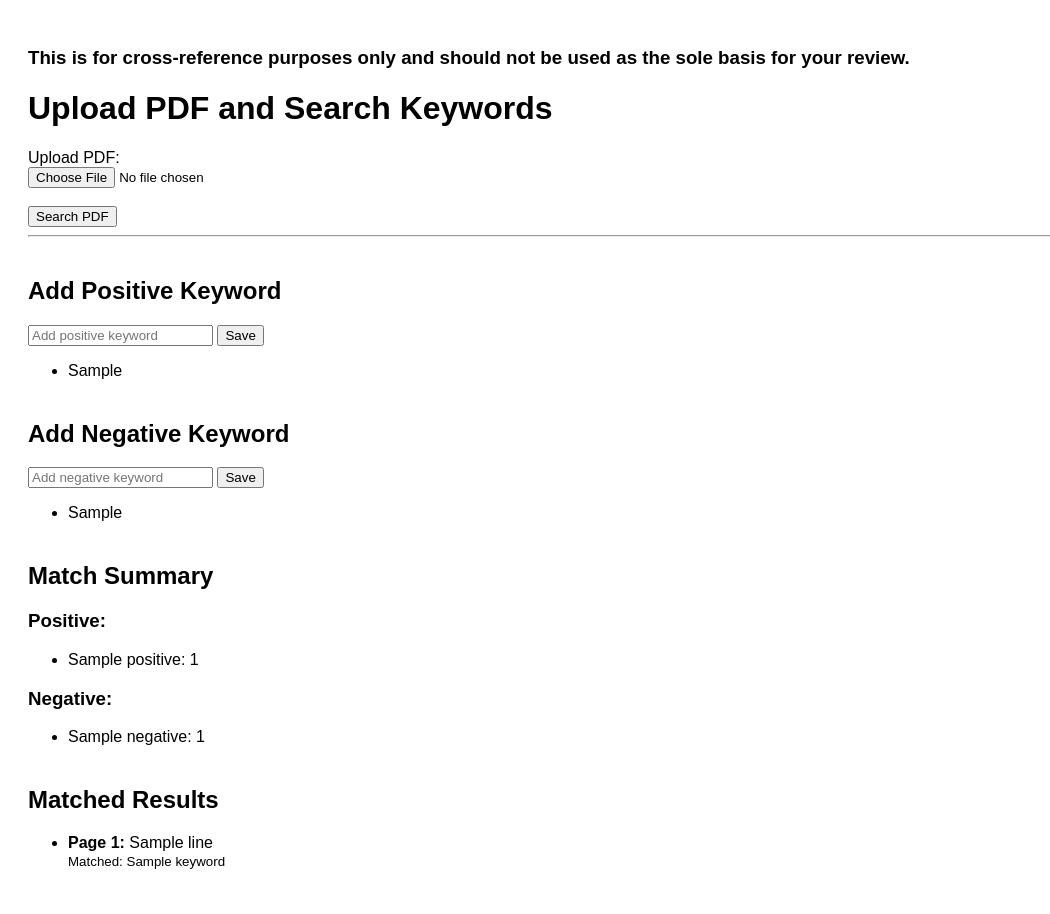
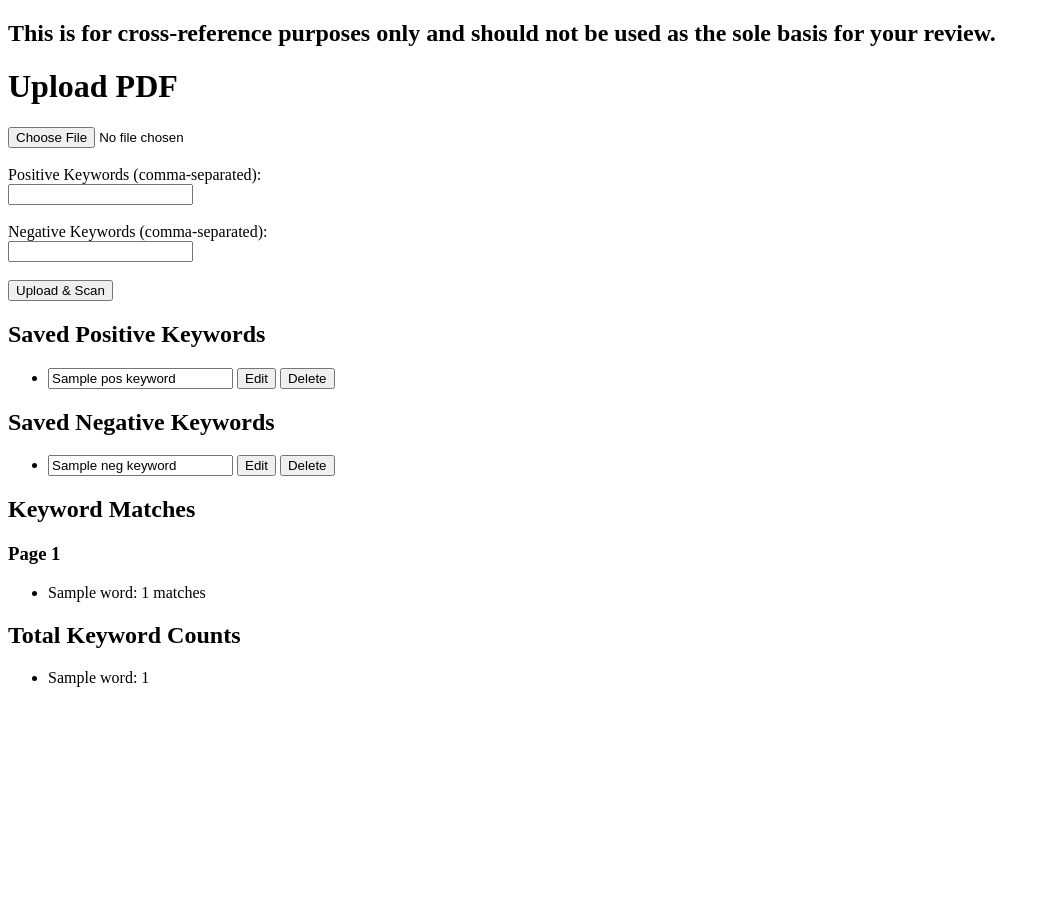
Before and after one commit to Aaronicc/pdf-keyword-search, a Flask app: template templates/index.html in a window 1280 px wide. Shown: the whole page, without its empty margins (0-1050 px from the left). After the commit the page ends 687 px from the top, so only its background shows below. Run offline with Flask 3, Linux system fonts and the light colour scheme; the template is opened without the code that fills it: most values are stand-ins (such as "Sample title", 1, 10 or a date in 2020).

Commit message:
Update index.html

```diff
--- a/templates/index.html
+++ b/templates/index.html
@@ -1,80 +1,76 @@
-<!doctype html>
+<!DOCTYPE html>
 <html lang="en">
 <head>
     <meta charset="UTF-8">
     <title>PDF Keyword Search</title>
-    <style>
-        body { font-family: Arial; padding: 20px; }
-        h2 { margin-top: 40px; }
-        .highlight { background-color: #ffffcc; }
-    </style>
 </head>
 <body>
+    <h2>This is for cross-reference purposes only and should not be used as the sole basis for your review.</h2>
 
-<h3>This is for cross-reference purposes only and should not be used as the sole basis for your review.</h3>
+    <h1>Upload PDF</h1>
+    <form method="POST" enctype="multipart/form-data">
+        <input type="file" name="pdf" accept=".pdf" required><br><br>
 
-<h1>Upload PDF and Search Keywords</h1>
+        <label>Positive Keywords (comma-separated):</label><br>
+        <input type="text" name="positive_keywords"><br><br>
 
-<form method="POST" enctype="multipart/form-data">
-    <label>Upload PDF:</label><br>
-    <input type="file" name="pdf"><br><br>
-    <button type="submit">Search PDF</button>
+        <label>Negative Keywords (comma-separated):</label><br>
+        <input type="text" name="negative_keywords"><br><br>
+
+        <input type="submit" value="Upload & Scan">
     </form>
 
-<hr>
-
-<h2>Add Positive Keyword</h2>
-<form method="POST">
-    <input type="text" name="positive_keyword" placeholder="Add positive keyword">
-    <button type="submit" name="add_positive">Save</button>
+    <h2>Saved Positive Keywords</h2>
+    <ul>
+        {% for k in pos_keywords %}
+        <li>
+            <form method="POST" action="{{ url_for('edit', keyword_id=k[0]) }}" style="display:inline;">
+                <input type="text" name="new_word" value="{{ k[1] }}">
+                <button type="submit">Edit</button>
             </form>
-<ul>
-    {% for kw in saved_pos_keywords %}
-        <li>{{ kw }}</li>
+            <form method="POST" action="{{ url_for('delete', keyword_id=k[0]) }}" style="display:inline;">
+                <button type="submit">Delete</button>
+            </form>
+        </li>
         {% endfor %}
     </ul>
 
-<h2>Add Negative Keyword</h2>
-<form method="POST">
-    <input type="text" name="negative_keyword" placeholder="Add negative keyword">
-    <button type="submit" name="add_negative">Save</button>
+    <h2>Saved Negative Keywords</h2>
+    <ul>
+        {% for k in neg_keywords %}
+        <li>
+            <form method="POST" action="{{ url_for('edit', keyword_id=k[0]) }}" style="display:inline;">
+                <input type="text" name="new_word" value="{{ k[1] }}">
+                <button type="submit">Edit</button>
             </form>
-<ul>
-    {% for kw in saved_neg_keywords %}
-        <li>{{ kw }}</li>
+            <form method="POST" action="{{ url_for('delete', keyword_id=k[0]) }}" style="display:inline;">
+                <button type="submit">Delete</button>
+            </form>
+        </li>
         {% endfor %}
     </ul>
 
-{% if message %}
-    <p style="color:red;"><strong>{{ message }}</strong></p>
-{% endif %}
-
-{% if match_counts %}
-    <h2>Match Summary</h2>
-    <h3>Positive:</h3>
+    {% if results %}
+        <h2>Keyword Matches</h2>
+        {% for page in results %}
+            <h3>Page {{ page.page }}</h3>
             <ul>
-        {% for kw, count in match_counts['positive'].items() %}
-            <li>{{ kw }}: {{ count }}</li>
+                {% for word, count in page.matches %}
+                    <li>{{ word }}: {{ count }} matches</li>
                 {% endfor %}
             </ul>
-    <h3>Negative:</h3>
+        {% endfor %}
+
+        <h2>Total Keyword Counts</h2>
         <ul>
-        {% for kw, count in match_counts['negative'].items() %}
-            <li>{{ kw }}: {{ count }}</li>
+        {% for word, count in counts.items() %}
+            <li>{{ word }}: {{ count }}</li>
         {% endfor %}
         </ul>
+
+        {% if highlighted_pdf %}
+        <p><a href="{{ url_for('download_highlighted', filename=highlighted_pdf.split('/')[-1]) }}" target="_blank">Download Highlighted PDF</a></p>
         {% endif %}
-
-{% if results %}
-    <h2>Matched Results</h2>
-    <ul>
-    {% for page_num, line, keywords in results %}
-        <li><strong>Page {{ page_num }}:</strong> {{ line }} <br>
-            <small>Matched: {{ keywords | join(", ") }}</small>
-        </li>
-    {% endfor %}
-    </ul>
     {% endif %}
-
 </body>
 </html>
```
Lines whose indentation alone changed are shown as unchanged.
